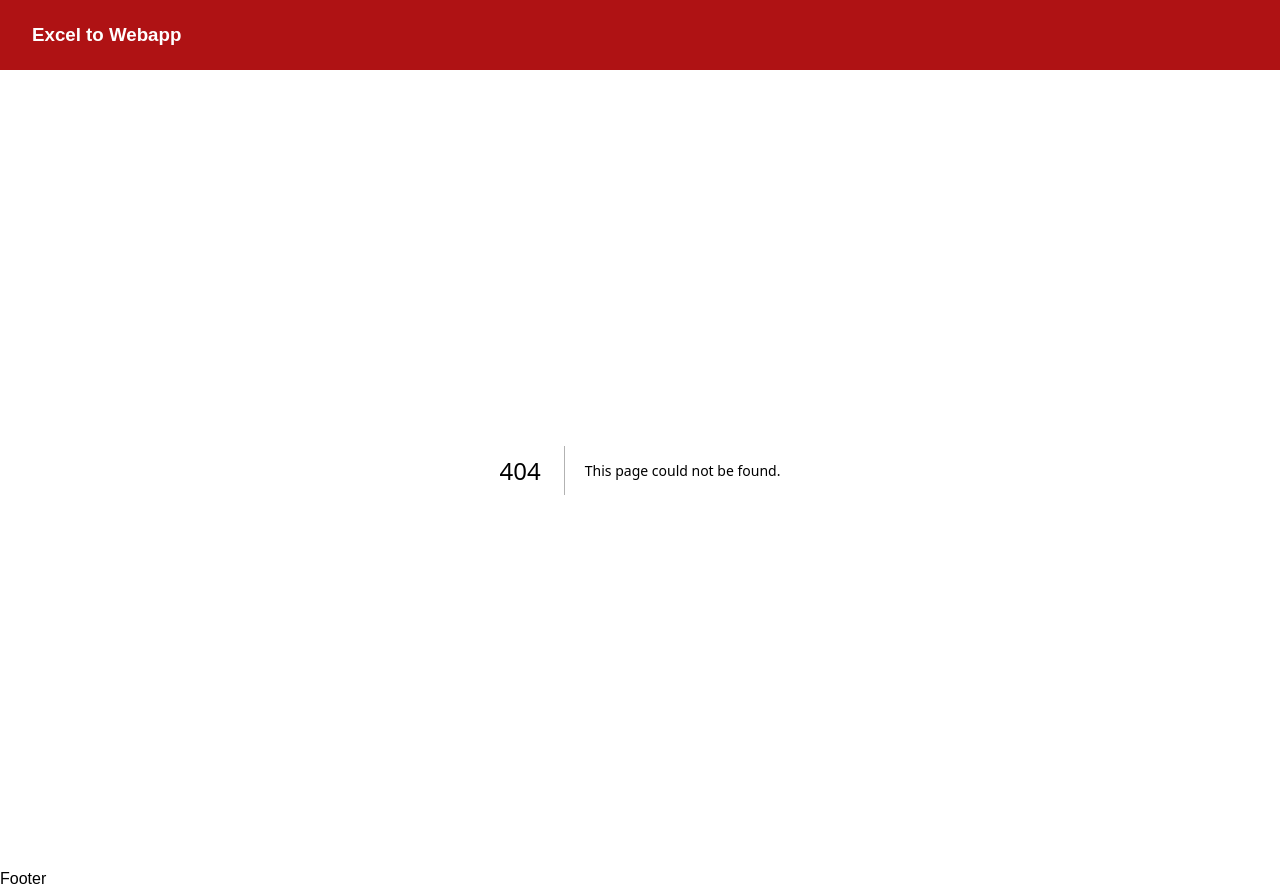
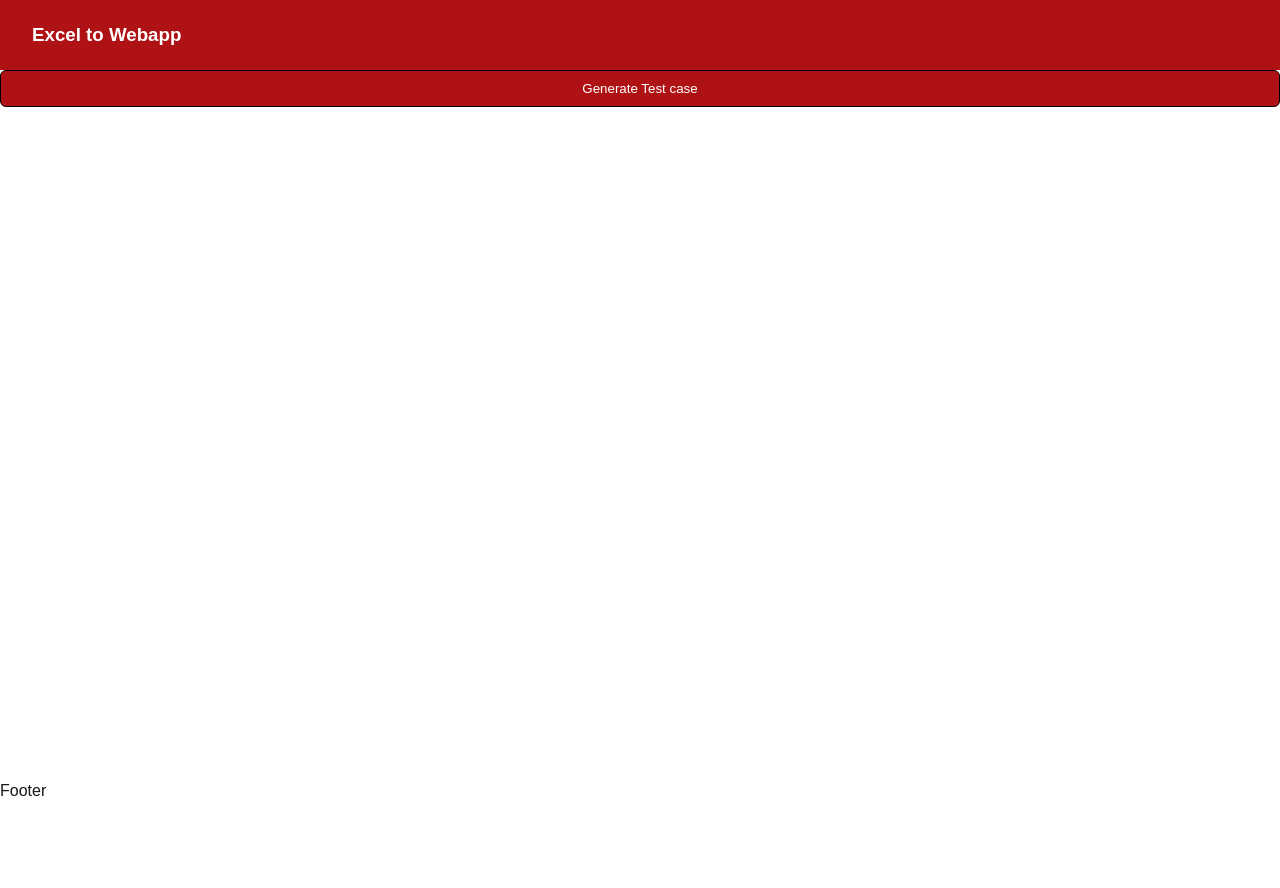
Before and after one commit to Mnak256/acn-excel-to-web, a Next.js app: page /test-generate in a window 1280 px wide. Before the commit this address had no page. After the commit the page ends 800 px from the top, so only its background shows below. Built offline with nearby package versions, Linux system fonts and the light colour scheme.

Commit message:
Basic Test Generation

```diff
--- a/package.json
+++ b/package.json
@@ -9,8 +9,8 @@
     "lint": "next lint"
   },
   "dependencies": {
+    "antd": "^5.26.1",
     "json-as-xlsx": "^2.5.6",
-    "antd": "^5.26.1",
     "next": "15.3.3",
     "react": "^19.0.0",
     "react-dom": "^19.0.0"
--- a/src/app/test-data/page.js
+++ b/src/app/test-data/page.js
@@ -4,6 +4,7 @@ import UserTypeDropdown from "@/components/TestData/UserTypeDropdown";
 import MarketDropdown from "@/components/TestData/MarketDropdown";
 import CustomDatePicker from "@/components/TestData/CustomDatePicker";
 import TransactionTypeDropdown from "@/components/TestData/UserTypeDropdown copy";
+import TestGenerateButton from "../test-generate/page";
 
 export default function InputForm() {
   return (
@@ -239,7 +240,7 @@ export default function InputForm() {
         />
 
         <label className={styles.buttonContainer}>
-          <button>Submit</button>
+          <TestGenerateButton/>
         </label>
       </div>
     </div>
--- /dev/null
+++ b/src/app/test-generate/page.js
@@ -0,0 +1,173 @@
+"use client";
+import styles from "./page.module.css";
+import xlsx from "json-as-xlsx";
+
+export default function TestGenerateButton() {
+  // Function to handle file download
+  const downloadFile = () => {
+    let data = [
+      {
+        sheet: "TestCaseCreation",
+        columns: [
+          { label: "Test Name", value: "testName" },
+          { label: "Description", value: "description" },
+          { label: "Steps", value: "steps" },
+          { label: "Design Steps", value: "designSteps" },
+          { label: "Expected Output", value: "expectedOutput" }
+        ],
+        content: [
+          {
+            "testName": "AUTO-\n16724_Auto_EMPLO\nYEE_SELECT_NB_Ren\newalTC01",
+            "description": "LOB: Auto \n SELECT Market and EMPLOYEE Login.\n \nNew business:\n PED as 6/1/2025 and RED 6/15/2025\nDescription:\n Validate Before Rating the policy - <valBeforeRate>\n Validate After Rating the policy -\n <User EnterValidation>\n",
+            "steps": "1",
+            "designSteps": "Preconditions:\n Login As: EMPLOYEE\n Market: SELECT\nLOB: Auto\nPolicy type: Auto\nPolicy Effective Date: 6/12025\nRate Entry Date: 6/15/2025\n Governing state: AL\n Industry Segment: Apartment",
+            "expectedOutput": ""
+          },
+          {
+            "testName": "",
+            "description": "",
+            "steps": "2",
+            "designSteps": "Auto New Business:\nInitiate a Auto Policy with PED as 6/1/2025",
+            "expectedOutput": "Policy should be initiate successfully"
+          },
+          {
+            "testName": "",
+            "description": "",
+            "steps": "3",
+            "designSteps": "Select Apartment and Direct Bill on policy Info screen",
+            "expectedOutput": "System should perform given action"
+          },
+          {
+            "testName": "",
+            "description": "",
+            "steps": "4",
+            "designSteps": "Add/Remove Policy Coverage <PolicyCov> and Validate the Coverage\n Limit Co Limit",
+            "expectedOutput": "Given should be validated"
+          },
+          {
+            "testName": "",
+            "description": "",
+            "steps": "5",
+            "designSteps": "If Vehicle Type is HTRK, then Enter valid class code 33599 and valid\n VIN 1HTSHPCR8RH537334 on Vechile Information",
+            "expectedOutput": "Vehicle information should populated"
+          },
+          {
+            "testName": "",
+            "description": "",
+            "steps": "6",
+            "designSteps": "Add Remove State Coverage <stateCov> and Validate the Coverage \nLimit CovLimit",
+            "expectedOutput": "Given should be validated"
+          },
+          {
+            "testName": "",
+            "description": "",
+            "steps": "7",
+            "designSteps": "Validate <valBeforeRate> before rating the policy",
+            "expectedOutput": "Given should be validated"
+          },
+          {
+            "testName": "",
+            "description": "",
+            "steps": "8",
+            "designSteps": "Rate the policy",
+            "expectedOutput": "Policy Sshould be rated successfully"
+          },
+          {
+            "testName": "",
+            "description": "",
+            "steps": "9",
+            "designSteps": "Validate this-<UserEnetrvalidation> on Quote Summary screen",
+            "expectedOutput": "Given should be validated"
+          },
+          {
+            "testName": "",
+            "description": "",
+            "steps": "10",
+            "designSteps": "Add/Modify on Pricing screen and Validate- <AddDeleteOnPricing>",
+            "expectedOutput": "Given should be validated"
+          },
+          {
+            "testName": "",
+            "description": "",
+            "steps": "11",
+            "designSteps": "Download the RWS and validate <valRWS>-in rating worksheet",
+            "expectedOutput": "Given should be validated"
+          },
+          {
+            "testName": "",
+            "description": "",
+            "steps": "12",
+            "designSteps": "Validate this form FrmNbr should be present on View Attach Form\n screen",
+            "expectedOutput": "Form should be attached"
+          },
+          {
+            "testName": "",
+            "description": "",
+            "steps": "13",
+            "designSteps": "Issue the policy",
+            "expectedOutput": "Policy should be issued successfully"
+          },
+          {
+            "testName": "",
+            "description": "",
+            "steps": "14",
+            "designSteps": "Auto Renewal:\nInitiate a Renewal Transaction with PED as 6/1/2025",
+            "expectedOutput": "sub Trasaction Type1 transaction should initiate successfully"
+          },
+          {
+            "testName": "",
+            "description": "",
+            "steps": "15",
+            "designSteps": "Navigate to Policy Coverage screen and Validate this coverage\n <PolicyCov> has added to the policy",
+            "expectedOutput": "Given should be validated"
+          },
+          {
+            "testName": "",
+            "description": "",
+            "steps": "16",
+            "designSteps": "Validate the Vechile Information should populate",
+            "expectedOutput": "Vehicle information should populated."
+          },
+          {
+            "testName": "",
+            "description": "",
+            "steps": "17",
+            "designSteps": "Rate the policy",
+            "expectedOutput": "Policy should be rated successfully"
+          },
+          {
+            "testName": "",
+            "description": "",
+            "steps": "18",
+            "designSteps": "Download the RWS and validate <valRWS>-in rating worksheet",
+            "expectedOutput": "Given should be validated"
+          },
+          {
+            "testName": "",
+            "description": "",
+            "steps": "19",
+            "designSteps": "Validate this form-FrmNbr should be present on View Attach Form\n screen",
+            "expectedOutput": "Form should be attached"
+          },
+          {
+            "testName": "",
+            "description": "",
+            "steps": "20",
+            "designSteps": "Issue the policy",
+            "expectedOutput": "Policy should be issued successfully"
+          }
+        ],
+      }
+    ]
+    let settings = {
+      fileName: "Auto E2E Test Cases", // Name of the resulting file
+    }
+    xlsx(data, settings)
+  }
+
+  return (
+    <button onClick={downloadFile} className={styles.buttonText}>
+      Generate Test case
+    </button>
+  );
+}
```
Also changed, not shown: src/app/testgenerate.js (deleted, +0 -50 lines), src/app/test-generate/page.module.css (added), 1 other file (tests, documents, lock files or other folders).
